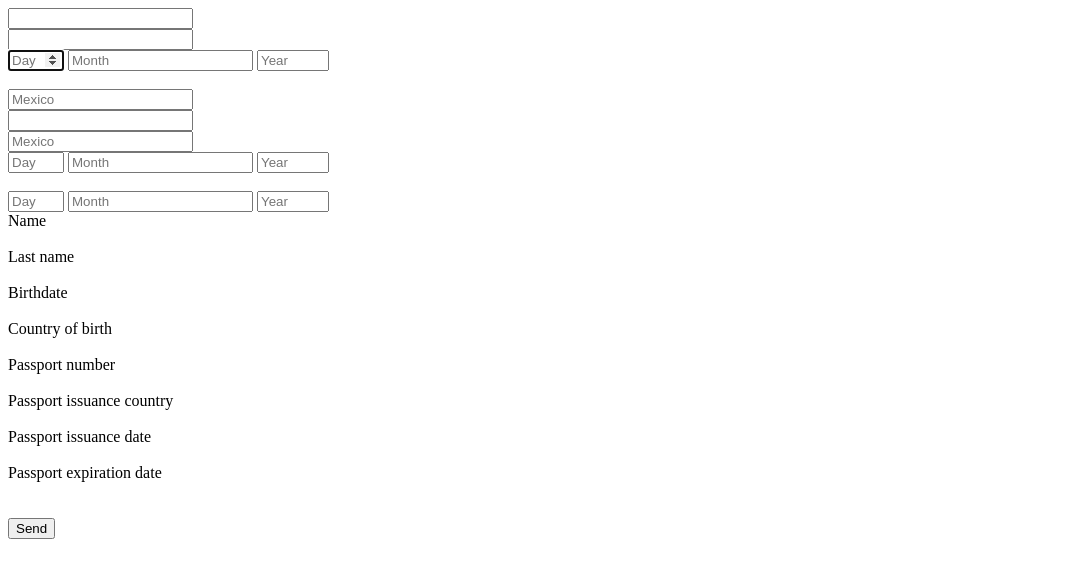
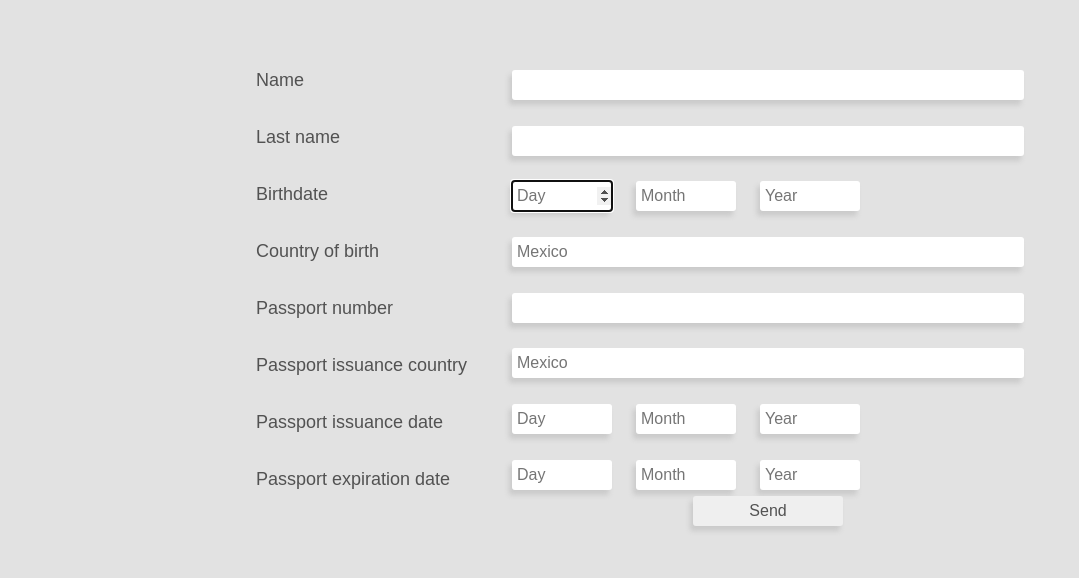
Before and after one commit to murguiRG/APPWEB, a plain HTML site: page Parcial1/Inputs1/Inputs.html in a window 1280 px wide. Shown: the whole page, without its empty margins (0-1079 px from the left). Drawn offline with Linux system fonts and the light colour scheme; the site is published under a folder, as on GitHub Pages, so addresses that start at the root find nothing.

Commit message:
Changed path to "./" in Inputs.html

```diff
--- a/Parcial1/Inputs1/Inputs.html
+++ b/Parcial1/Inputs1/Inputs.html
@@ -4,7 +4,7 @@
     <meta charset="UTF-8">
     <meta http-equiv="X-UA-Compatible" content="IE=edge">
     <meta name="viewport" content="width=device-width, initial-scale=1.0">
-    <link rel="stylesheet" href="/Inputs.css">
+    <link rel="stylesheet" href="./Inputs.css">
     <title>Inputs</title>
 </head>
 <body>
```
